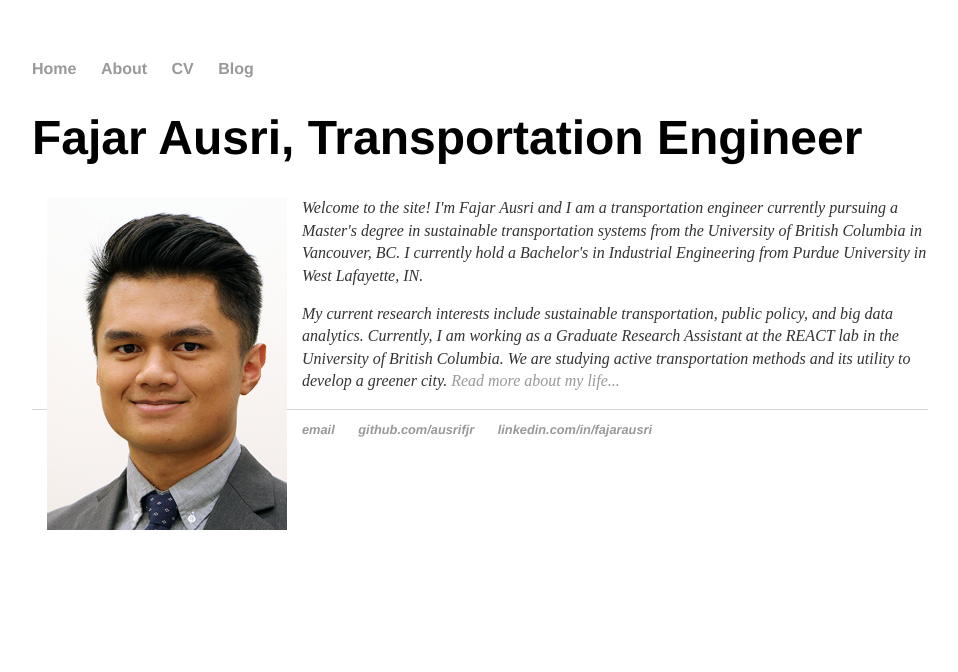
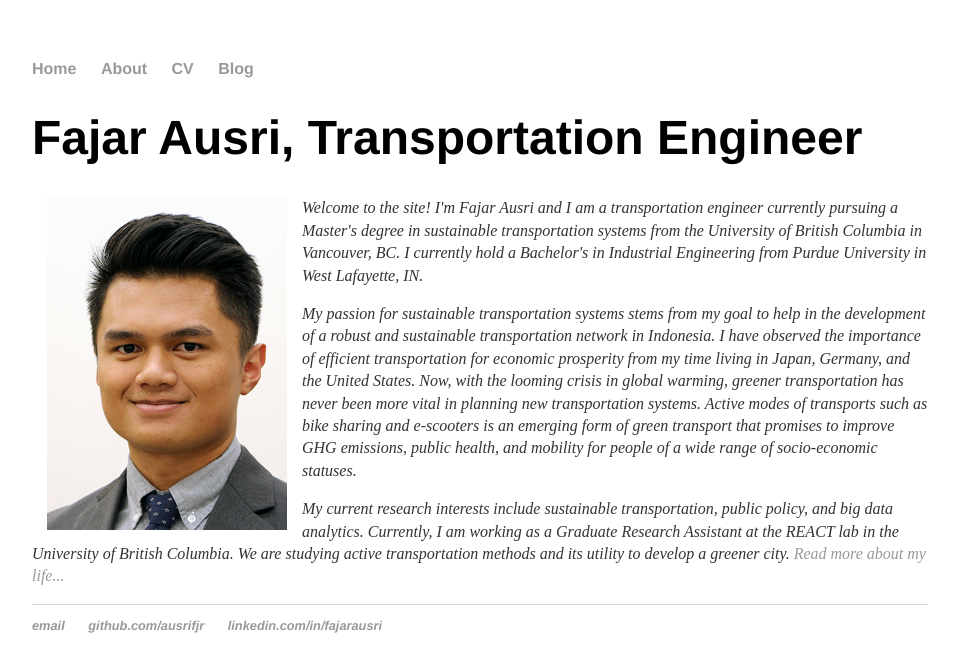
Before and after one commit to ausrifjr/ausrifjr.github.io, a Jekyll site: the page built from index.html, in a window 1280 px wide. Shown: the top 672 px of the page, without its empty margins (160-1118 px from the left). Built offline with Jekyll 4.4.1, drawn with Linux system fonts in a browser that asks for light colours.

Commit message:
Update index.html

```diff
--- a/index.html
+++ b/index.html
@@ -7,5 +7,6 @@ title: Fajar Ausri
 	<p><img style="padding: 0 15px; float: left;" src="/assets/Photo_20170916b.jpg" alt="Fajar Ausri" width="240" height="333"></p>
 	<p style="margin-top: 20px;"> </p>
 	<p><em>Welcome to the site! I'm Fajar Ausri and I am a transportation engineer currently pursuing a Master's degree in sustainable transportation systems from the University of British Columbia in Vancouver, BC. I currently hold a Bachelor's in Industrial Engineering from Purdue University in West Lafayette, IN.</p>
+	<p>My passion for sustainable transportation systems stems from my goal to help in the development of a robust and sustainable transportation network in Indonesia. I have observed the importance of efficient transportation for economic prosperity from my time living in Japan, Germany, and the United States. Now, with the looming crisis in global warming, greener transportation has never been more vital in planning new transportation systems. Active modes of transports such as bike sharing and e-scooters is an emerging form of green transport that promises to improve GHG emissions, public health, and mobility for people of a wide range of socio-economic statuses.</p>
 	<p>My current research interests include sustainable transportation, public policy, and big data analytics. Currently, I am working as a Graduate Research Assistant at the REACT lab in the University of British Columbia. We are studying active transportation methods and its utility to develop a greener city.<a href="/about"> Read more about my life...</a></p>
 </div><!-- /.blurb -->
```
